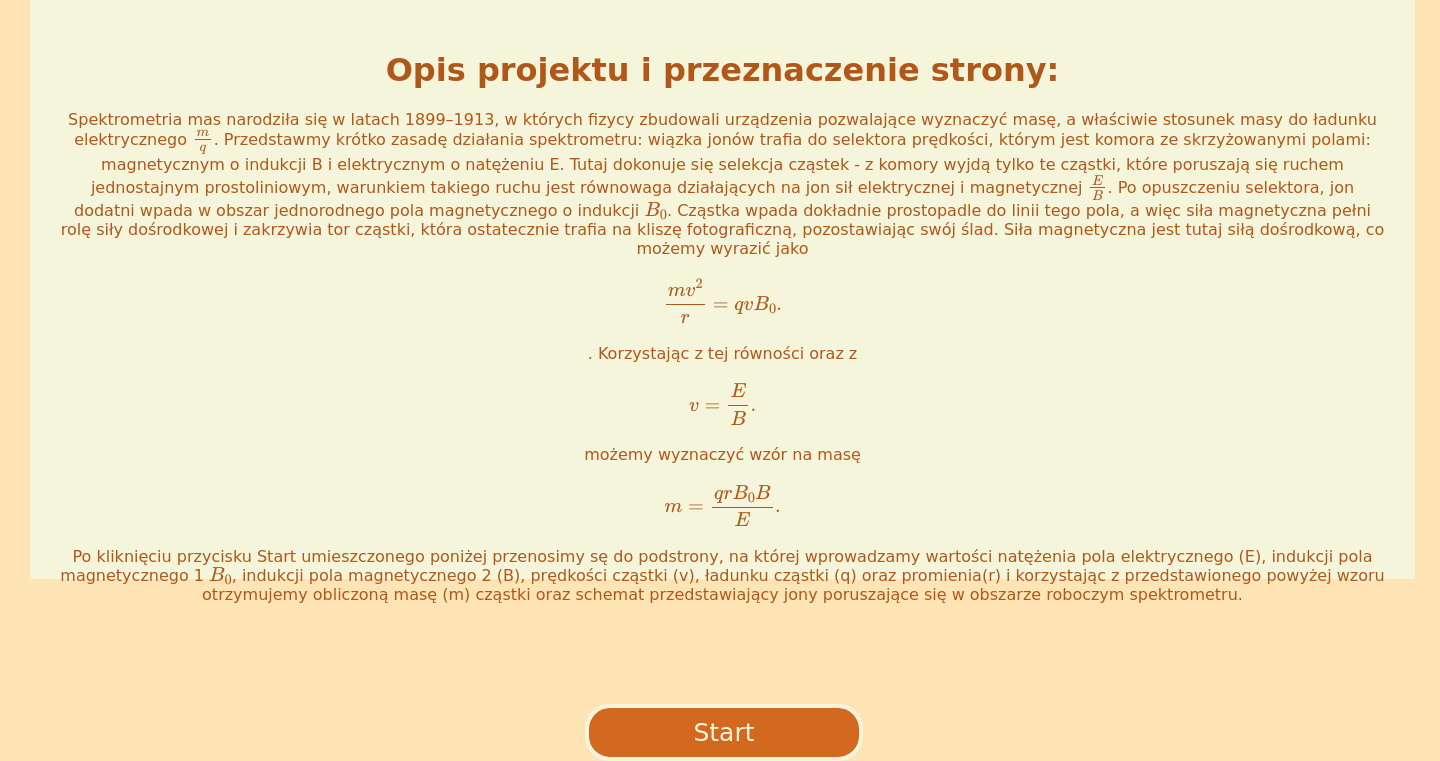
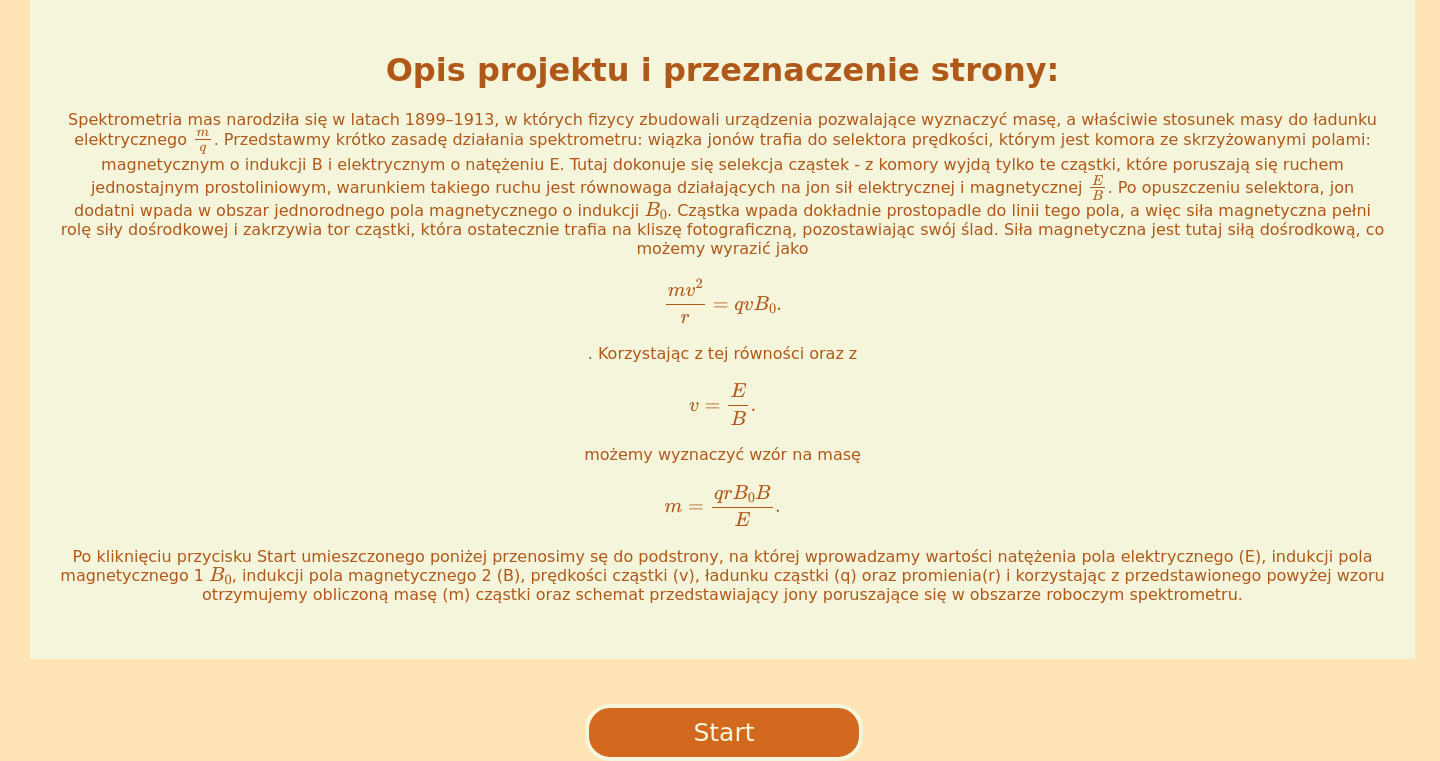
Before and after one commit to adriankrawczynski/learning-git, a Flask app: page / in a window 1440 px wide. Shown: the part 141-902 px from the top of the page. Run offline with Flask 2, Linux system fonts and the light colour scheme.

Commit message:
Add files via upload

```diff
--- a/templates/strona_glowna.html
+++ b/templates/strona_glowna.html
@@ -70,7 +70,7 @@
             padding: 10px;
             margin: 10px;
 	        width: 1325px;
-	        height: 520px;
+	        height: 600px;
 	        background-color:beige;
 	        text-align: center;
 	        padding: 30px;
```
